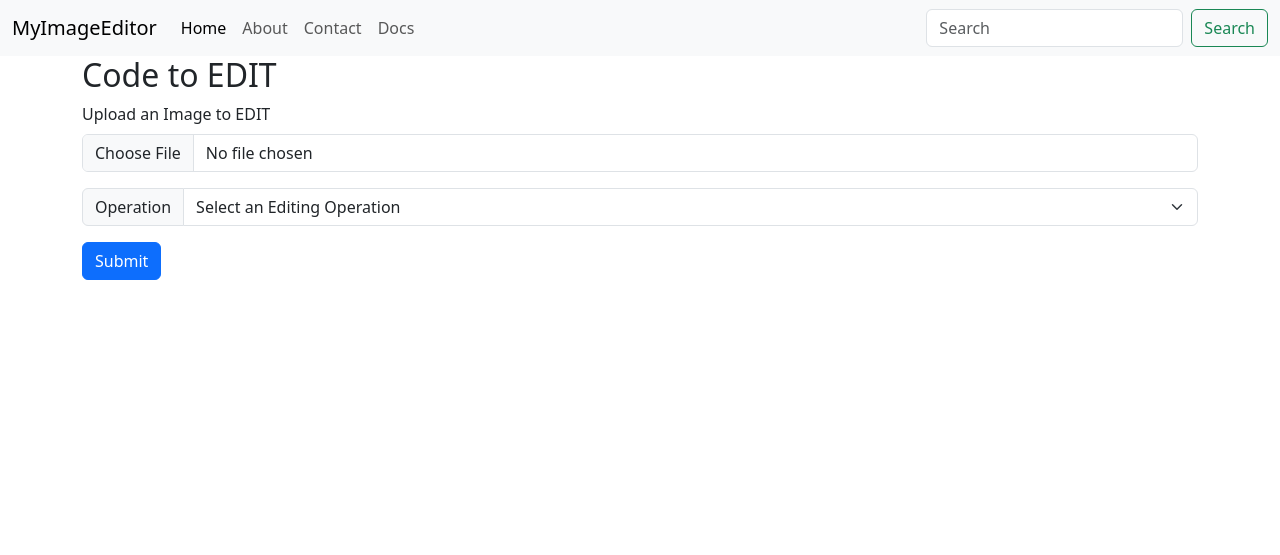
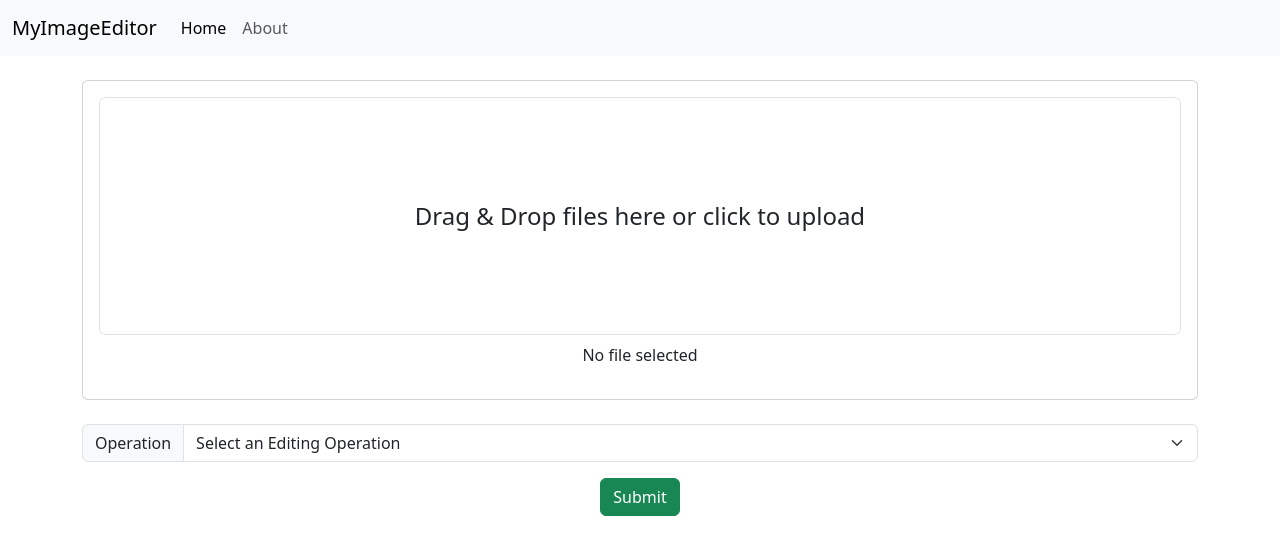
Before and after one commit to manishkr21/image_convertor, a Flask app: page / in a window 1280 px wide. Shown: the top 555 px of the page. Run offline with Flask 3, Linux system fonts and the light colour scheme; some libraries are stand-ins or nearby versions.

Commit message:
update to drag-drop funtionality

```diff
--- a/main.py
+++ b/main.py
@@ -4,7 +4,7 @@ import os
 import cv2
 import numpy as np
 UPLOAD_FOLDER = 'static'
-ALLOWED_EXTENSIONS = {'txt', 'pdf', 'png', 'jpg', 'jpeg', 'gif'}
+ALLOWED_EXTENSIONS = {'txt', 'pdf', 'png', 'jpg', 'jpeg', 'gif', 'webp'}
 
 app = Flask(__name__)
 app.config['UPLOAD_FOLDER'] = UPLOAD_FOLDER
@@ -40,10 +40,6 @@ def process_image(filename, operation):
             return newFilename
         case 'cpng':
             newFilename = f'static/processed/cpng_{filename.split(".")[0]}.png'
-            cv2.imwrite(newFilename, img)
-            return newFilename
-        case 'csvg':
-            newFilename = f'static/processed/csvg_{filename.split(".")[0]}.svg'
             cv2.imwrite(newFilename, img)
             return newFilename
         case 'cgrey':
--- a/templates/index.html
+++ b/templates/index.html
@@ -5,7 +5,15 @@
     <meta name="viewport" content="width=device-width, initial-scale=1">
     <title>MyImageEditor</title>
     <link href="https://cdn.jsdelivr.net/npm/bootstrap@5.3.2/dist/css/bootstrap.min.css" rel="stylesheet" integrity="sha384-T3c6CoIi6uLrA9TneNEoa7RxnatzjcDSCmG1MXxSR1GAsXEV/Dwwykc2MPK8M2HN" crossorigin="anonymous">
-  </head>
+
+    <style>
+        #drop-area {
+    padding: 100px!important;
+    font-size: 1.5em;
+}
+    </style>
+
+</head>
   <body>
     <nav class="navbar navbar-expand-lg bg-body-tertiary">
         <div class="container-fluid">
@@ -21,22 +29,14 @@
               <li class="nav-item">
                 <a class="nav-link" href="/about">About</a>
               </li>
-                <li class="nav-item">
-                    <a class="nav-link" href="/contact">Contact</a>
-                </li>
-                <li class="nav-item">
-                    <a class="nav-link" href="/docs">Docs</a>
-                </li>
+
             </ul>
-            <form class="d-flex" role="search">
-              <input class="form-control me-2" type="search" placeholder="Search" aria-label="Search">
-              <button class="btn btn-outline-success" type="submit">Search</button>
-            </form>
+
           </div>
         </div>
     </nav>
     <div class="container">
-          <h1 class="text fs-2">Code to EDIT    </h1>
+
 
 
           {% with messages = get_flashed_messages() %}
@@ -56,19 +56,30 @@
 
 
           <form action="/edit" method="post" enctype="multipart/form-data">
-            <div class="mb-3">
+            <!-- <div class="mb-3">
                 <label for="formFile" class="form-label">Upload an Image to EDIT</label>
                 <input class="form-control" type="file" id="formFile" name="file">
-              </div>
+              </div> -->
 
-              <div class="input-group mb-3">
+
+              <div class="card my-4">
+                <div class="card-body">
+                    <div id="drop-area" class="border rounded text-center">
+                        <p class="mb-0">Drag & Drop files here or click to upload</p>
+                        <input type="file" id="formFile" name="file" class="d-none">
+                    </div>
+                    <p id="fileNameDisplay" class="mt-2 text-center">No file selected</p>
+                </div>
+            </div>
+
+
+              <div class="input-group my-3">
                 <label class="input-group-text" for="inputGroupSelect01">Operation</label>
                 <select class="form-select" id="inputGroupSelect01" name="operation">
-                  <option selected="">Select an Editing Operation</option>
+                  <option selected="" >Select an Editing Operation</option>
                   <option value="cpng">Convert to PNG</option>
                   <option value="cjpg">Convert to JPG</option>
                   <option value="cwebp">Convert to webp</option>
-                    <option value="csvg">Convert to SVG</option>
                     <option value="cgrey">Convert to Grey Scale</option>
                     <option value="cblur">Convert to Blur Image</option>
                     <option value="ccanny">Convert to canny Image</option>
@@ -79,9 +90,72 @@
 
                 </select>
               </div>
-                <button type="submit" class="btn btn-primary">Submit</button>
-          </form>
+                <div class="text-center my-3">
+                    <button type="submit" class="btn btn-success">Submit</button>
+                </div>
+            </form>
       </div>
     <script src="https://cdn.jsdelivr.net/npm/bootstrap@5.3.2/dist/js/bootstrap.bundle.min.js" integrity="sha384-C6RzsynM9kWDrMNeT87bh95OGNyZPhcTNXj1NW7RuBCsyN/o0jlpcV8Qyq46cDfL" crossorigin="anonymous"></script>
   </body>
+  <script>
+    var dropArea = document.getElementById('drop-area');
+    var formFile = document.getElementById('formFile');
+
+    // Prevent default drag behaviors
+    ['dragenter', 'dragover', 'dragleave', 'drop'].forEach(eventName => {
+        dropArea.addEventListener(eventName, preventDefaults, false);
+    });
+
+    function preventDefaults(e) {
+        e.preventDefault();
+        e.stopPropagation();
+    }
+
+    // Highlight drop area when dragging files over
+    ['dragenter', 'dragover'].forEach(eventName => {
+        dropArea.addEventListener(eventName, highlight, false);
+    });
+
+    ['dragleave', 'drop'].forEach(eventName => {
+        dropArea.addEventListener(eventName, unhighlight, false);
+    });
+
+    function highlight(e) {
+        dropArea.classList.add('bg-primary', 'text-white');
+    }
+
+    function unhighlight(e) {
+        dropArea.classList.remove('bg-primary', 'text-white');
+    }
+
+    // Handle dropped files
+    dropArea.addEventListener('drop', handleDrop, false);
+
+    function handleDrop(e) {
+        var dt = e.dataTransfer;
+        var files = dt.files;
+
+        // Set files on file input
+        formFile.files = files;
+
+        // Trigger change event on file input
+        var event = new Event('change');
+        formFile.dispatchEvent(event);
+    }
+
+    // Open file picker when drop area is clicked
+    dropArea.addEventListener('click', function() {
+        formFile.click();
+    });
+
+    // Update file name display when file input changes
+    formFile.addEventListener('change', function() {
+        var fileNameDisplay = document.getElementById('fileNameDisplay');
+        if (formFile.files.length > 0) {
+            fileNameDisplay.textContent = formFile.files[0].name;
+        } else {
+            fileNameDisplay.textContent = 'No file selected';
+        }
+    });
+</script>
 </html>
```
Also changed, not shown: templates/about.html (+21 -1 lines).
